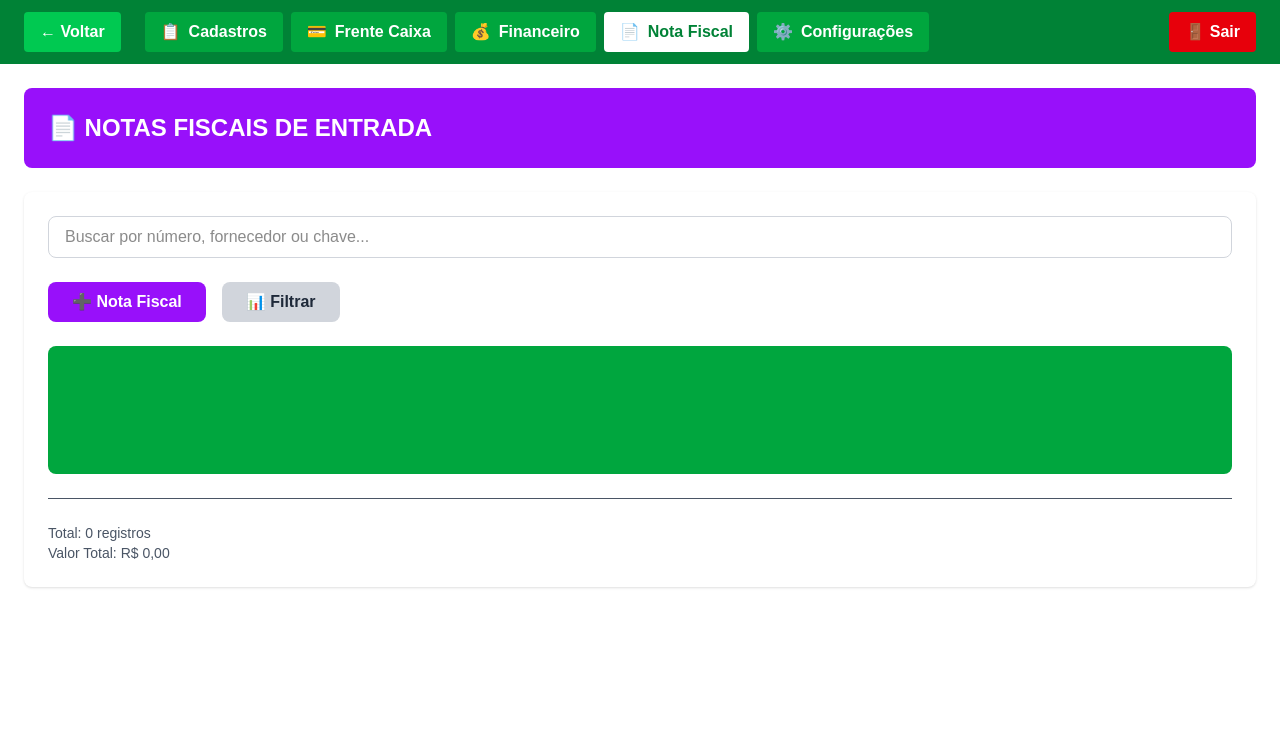
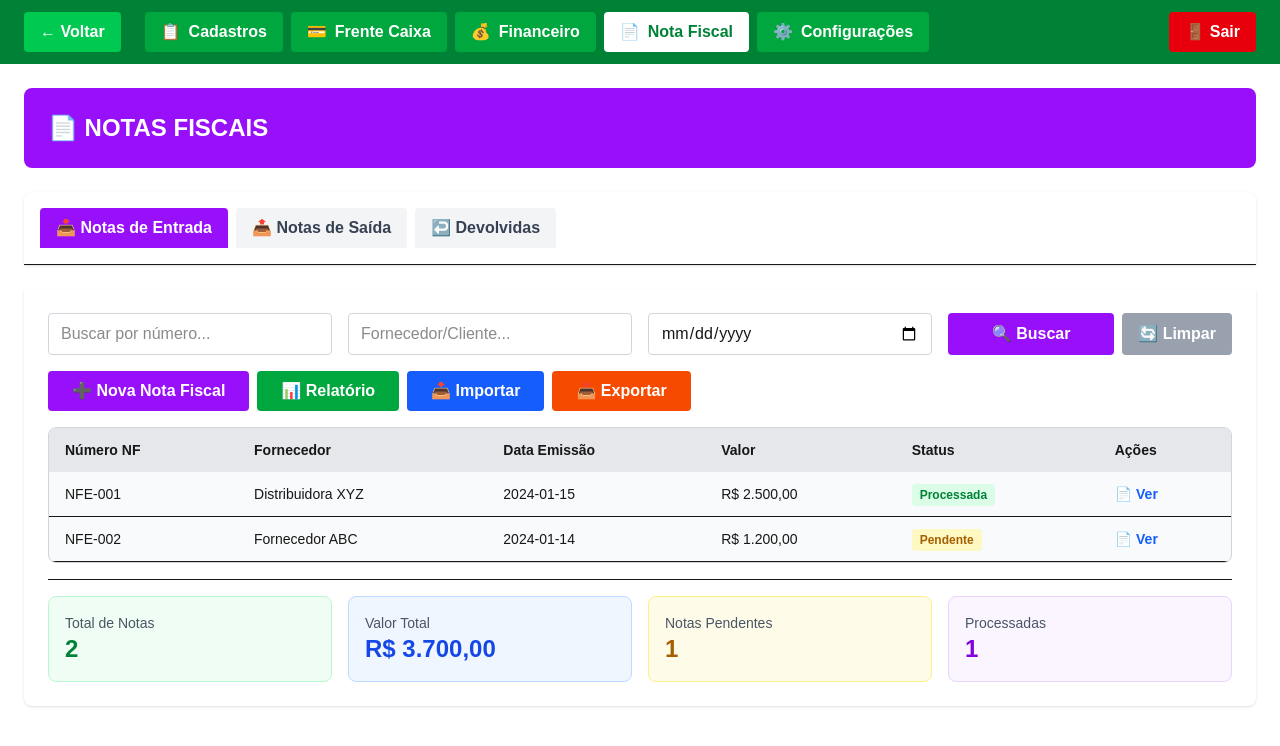
Before and after one commit to codigoquanticoceo-byte/gestor-beer-web, a Next.js app: page /dashboard/notafiscal in a window 1280 px wide. Shown: the top 746 px of the page. Built offline with nearby package versions, Linux system fonts and the light colour scheme.

Commit message:
Expandir página de Nota Fiscal com abas e detalhes completos

```diff
--- a/app/dashboard/notafiscal/page.tsx
+++ b/app/dashboard/notafiscal/page.tsx
@@ -1,35 +1,153 @@
 'use client';
 
+import { useState } from 'react';
+
 export default function NotaFiscalPage() {
+  const [abaAtiva, setAbaAtiva] = useState('entrada');
+
+  const abas = [
+    { id: 'entrada', nome: '📥 Notas de Entrada', cor: 'bg-purple-600' },
+    { id: 'saida', nome: '📤 Notas de Saída', cor: 'bg-blue-600' },
+    { id: 'devolvidas', nome: '↩️ Devolvidas', cor: 'bg-red-600' },
+  ];
+
+  const abaAtual = abas.find(a => a.id === abaAtiva);
+
   return (
     <div className="space-y-6">
-      <div className="bg-purple-600 text-white p-6 rounded-lg">
-        <h1 className="text-2xl font-bold">📄 NOTAS FISCAIS DE ENTRADA</h1>
+      <div className={`${abaAtual?.cor} text-white p-6 rounded-lg`}>
+        <h1 className="text-2xl font-bold">📄 NOTAS FISCAIS</h1>
       </div>
 
-      <div className="bg-white rounded-lg shadow p-6">
-        <div className="mb-6">
+      {/* Abas */}
+      <div className="bg-white rounded-t-lg shadow">
+        <div className="flex gap-2 border-b p-4 overflow-x-auto">
+          {abas.map((aba) => (
+            <button
+              key={aba.id}
+              onClick={() => setAbaAtiva(aba.id)}
+              className={`px-4 py-2 font-semibold whitespace-nowrap transition rounded-t ${
+                abaAtiva === aba.id
+                  ? `${aba.cor} text-white`
+                  : 'bg-gray-100 text-gray-700 hover:bg-gray-200'
+              }`}
+            >
+              {aba.nome}
+            </button>
+          ))}
+        </div>
+      </div>
+
+      {/* Conteúdo */}
+      <div className="bg-white rounded-b-lg shadow p-6 space-y-4">
+        {/* Buscas e Filtros */}
+        <div className="grid grid-cols-1 md:grid-cols-4 gap-4">
           <input
             type="text"
-            placeholder="Buscar por número, fornecedor ou chave..."
-            className="w-full px-4 py-2 border border-gray-300 rounded-lg focus:ring-2 focus:ring-purple-500"
+            placeholder="Buscar por número..."
+            className="px-3 py-2 border border-gray-300 rounded"
           />
+          <input
+            type="text"
+            placeholder="Fornecedor/Cliente..."
+            className="px-3 py-2 border border-gray-300 rounded"
+          />
+          <input
+            type="date"
+            className="px-3 py-2 border border-gray-300 rounded"
+          />
+          <div className="flex gap-2">
+            <button className={`${abaAtual?.cor} hover:opacity-90 text-white px-4 py-2 rounded font-semibold transition flex-1`}>
+              🔍 Buscar
+            </button>
+            <button className="bg-gray-400 hover:bg-gray-500 text-white px-4 py-2 rounded font-semibold transition">
+              🔄 Limpar
+            </button>
+          </div>
         </div>
 
-        <div className="flex gap-4 mb-6">
-          <button className="bg-purple-600 hover:bg-purple-700 text-white px-6 py-2 rounded-lg font-semibold">
-            ➕ Nota Fiscal
+        {/* Botões de Ação */}
+        <div className="flex gap-2 flex-wrap">
+          <button className={`${abaAtual?.cor} hover:opacity-90 text-white px-6 py-2 rounded font-semibold transition`}>
+            ➕ Nova Nota Fiscal
           </button>
-          <button className="bg-gray-300 hover:bg-gray-400 text-gray-800 px-6 py-2 rounded-lg font-semibold">
-            📊 Filtrar
+          <button className="bg-green-600 hover:bg-green-700 text-white px-6 py-2 rounded font-semibold transition">
+            📊 Relatório
+          </button>
+          <button className="bg-blue-600 hover:bg-blue-700 text-white px-6 py-2 rounded font-semibold transition">
+            📥 Importar
+          </button>
+          <button className="bg-orange-600 hover:bg-orange-700 text-white px-6 py-2 rounded font-semibold transition">
+            📤 Exportar
           </button>
         </div>
 
-        <div className="bg-green-600 h-32 rounded-lg mb-6"></div>
+        {/* Tabela */}
+        <div className="bg-gray-50 border border-gray-300 rounded-lg overflow-hidden">
+          <table className="w-full text-sm">
+            <thead className="bg-gray-200">
+              <tr>
+                <th className="text-left px-4 py-3 font-semibold">Número NF</th>
+                <th className="text-left px-4 py-3 font-semibold">
+                  {abaAtiva === 'entrada' ? 'Fornecedor' : 'Cliente'}
+                </th>
+                <th className="text-left px-4 py-3 font-semibold">Data Emissão</th>
+                <th className="text-left px-4 py-3 font-semibold">Valor</th>
+                <th className="text-left px-4 py-3 font-semibold">Status</th>
+                <th className="text-left px-4 py-3 font-semibold">Ações</th>
+              </tr>
+            </thead>
+            <tbody>
+              <tr className="border-b hover:bg-gray-100">
+                <td className="px-4 py-3">NFE-001</td>
+                <td className="px-4 py-3">Distribuidora XYZ</td>
+                <td className="px-4 py-3">2024-01-15</td>
+                <td className="px-4 py-3">R$ 2.500,00</td>
+                <td className="px-4 py-3">
+                  <span className="bg-green-100 text-green-700 px-2 py-1 rounded text-xs font-semibold">
+                    Processada
+                  </span>
+                </td>
+                <td className="px-4 py-3">
+                  <button className="text-blue-600 hover:text-blue-700 font-semibold">📄 Ver</button>
+                </td>
+              </tr>
+              <tr className="border-b hover:bg-gray-100">
+                <td className="px-4 py-3">NFE-002</td>
+                <td className="px-4 py-3">Fornecedor ABC</td>
+                <td className="px-4 py-3">2024-01-14</td>
+                <td className="px-4 py-3">R$ 1.200,00</td>
+                <td className="px-4 py-3">
+                  <span className="bg-yellow-100 text-yellow-700 px-2 py-1 rounded text-xs font-semibold">
+                    Pendente
+                  </span>
+                </td>
+                <td className="px-4 py-3">
+                  <button className="text-blue-600 hover:text-blue-700 font-semibold">📄 Ver</button>
+                </td>
+              </tr>
+            </tbody>
+          </table>
+        </div>
 
-        <div className="mt-6 pt-6 border-t text-sm text-gray-600">
-          <p>Total: 0 registros</p>
-          <p>Valor Total: R$ 0,00</p>
+        {/* Resumo */}
+        <div className="grid grid-cols-1 md:grid-cols-4 gap-4 pt-4 border-t">
+          <div className="bg-green-50 border border-green-200 rounded-lg p-4">
+            <p className="text-sm text-gray-600">Total de Notas</p>
+            <p className="text-2xl font-bold text-green-700">2</p>
+          </div>
+          <div className="bg-blue-50 border border-blue-200 rounded-lg p-4">
+            <p className="text-sm text-gray-600">Valor Total</p>
+            <p className="text-2xl font-bold text-blue-700">R$ 3.700,00</p>
+          </div>
+          <div className="bg-yellow-50 border border-yellow-200 rounded-lg p-4">
+            <p className="text-sm text-gray-600">Notas Pendentes</p>
+            <p className="text-2xl font-bold text-yellow-700">1</p>
+          </div>
+          <div className="bg-purple-50 border border-purple-200 rounded-lg p-4">
+            <p className="text-sm text-gray-600">Processadas</p>
+            <p className="text-2xl font-bold text-purple-700">1</p>
+          </div>
         </div>
       </div>
     </div>
```
